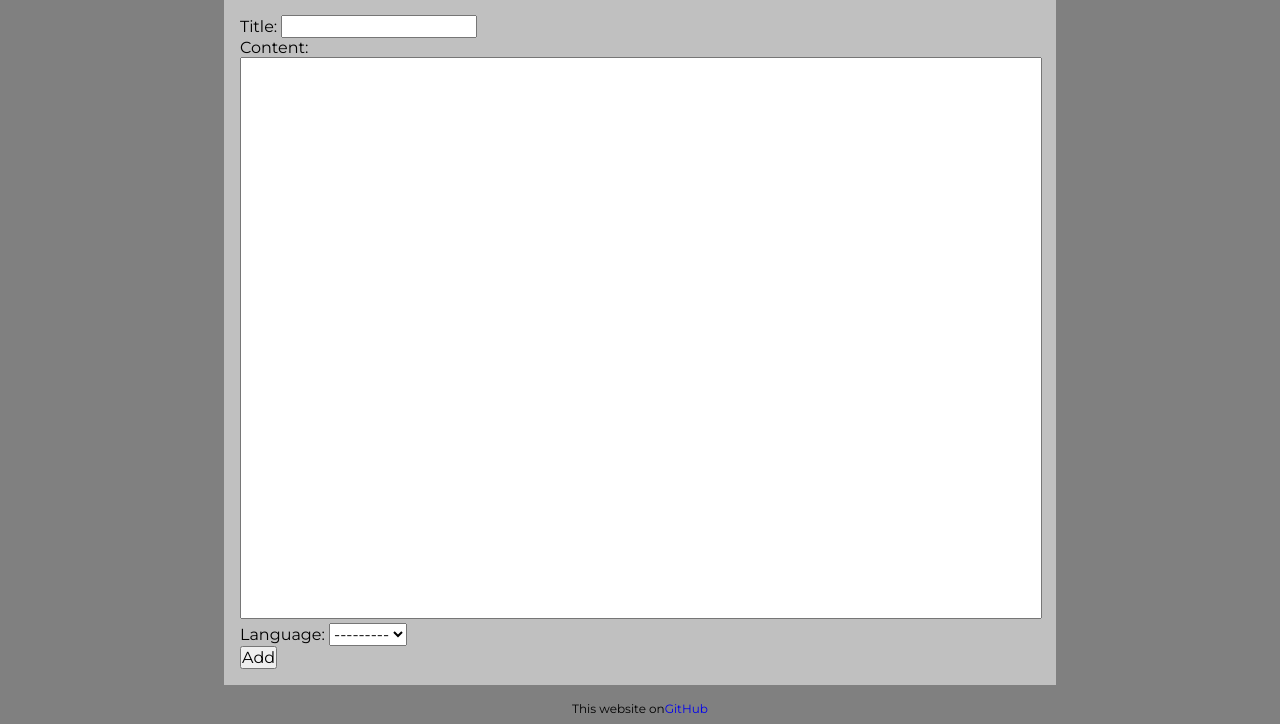
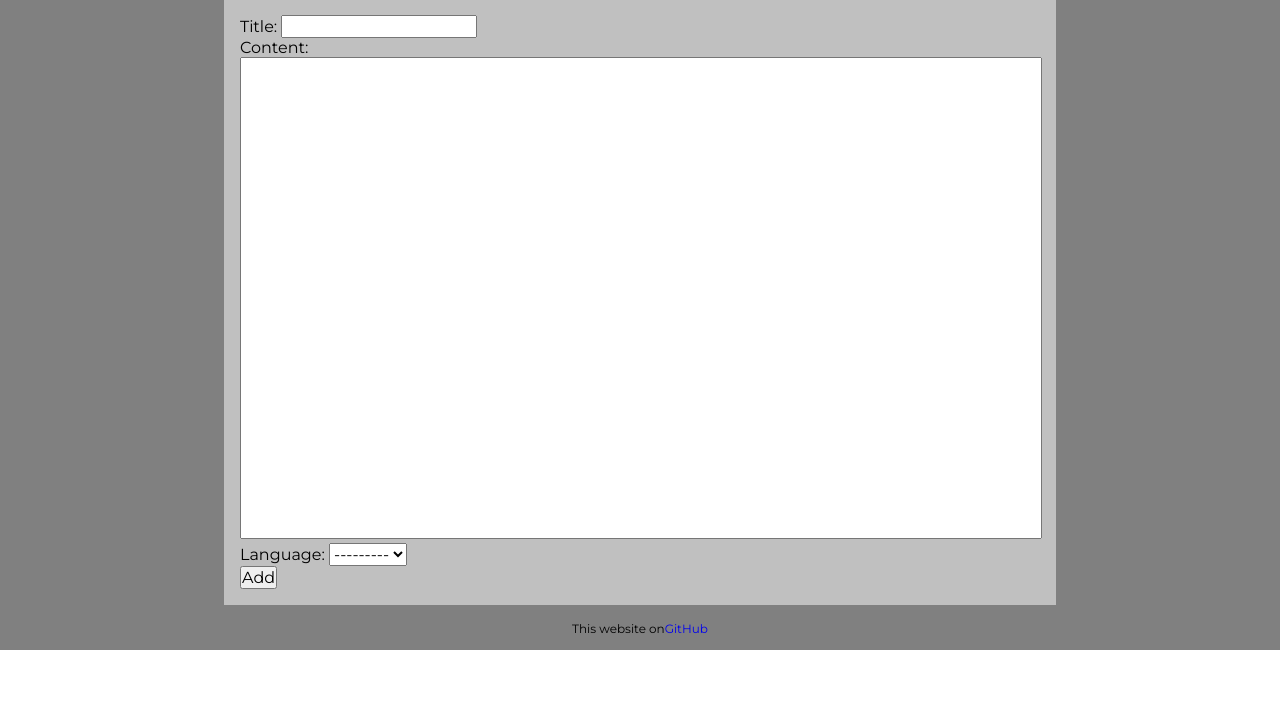
Before and after one commit to karmek-k/friendly-notes, a Django app: page /add/ in a window 1280 px wide. Shown: the part 150-874 px from the top of the page. After the commit the page ends 800 px from the top, so only its background shows below. Run offline with Django 3.2, Linux system fonts and the light colour scheme; parts of the project's set-up code (start-up, migrations or seed data) failed here and were passed over.

Commit message:
Set height to 60vh

```diff
--- a/note/static/note/css/textarea.css
+++ b/note/static/note/css/textarea.css
@@ -3,5 +3,5 @@ textarea {
   font-size: 1rem;
   resize: none;
   width: 100%;
-  height: 70vh;
+  height: 60vh;
 }
```
